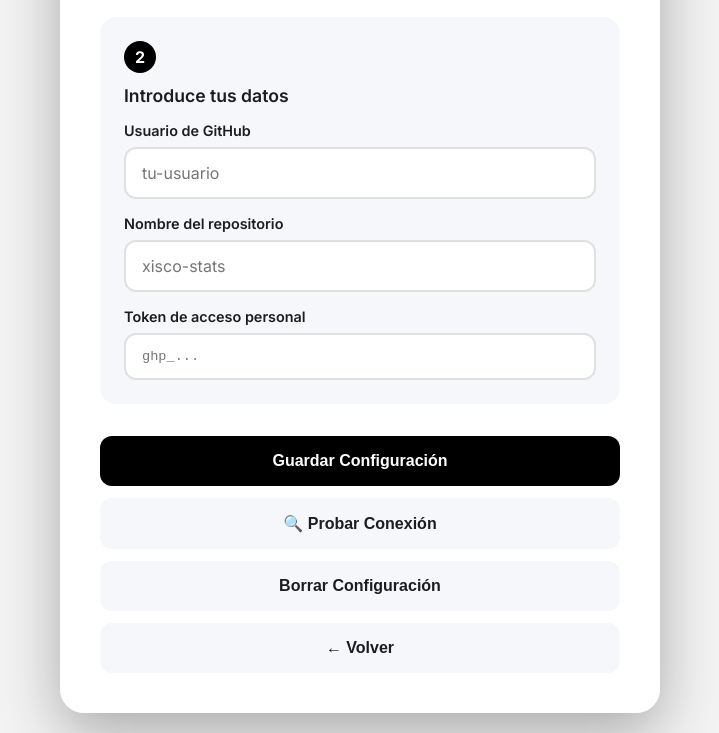
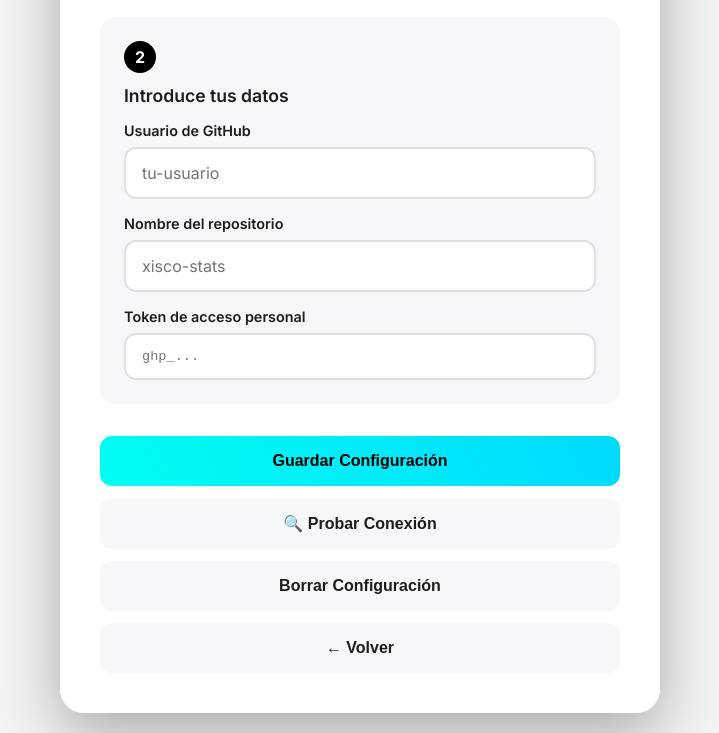
Before and after one commit to xiscobarcelo/pool, a plain HTML site: page config-github.html in a window 1280 px wide. Shown: the part 600-1333 px from the top of the page, without its empty margins (280-999 px from the left). Drawn offline with Linux system fonts and the light colour scheme.

Commit message:
Update config-github.html

```diff
--- a/config-github.html
+++ b/config-github.html
@@ -126,14 +126,15 @@
         }
 
         .btn-primary {
-            background: #000;
-            color: white;
+background: linear-gradient(62deg,rgba(0, 255, 242, 1) 0%, rgba(0, 217, 255, 1) 100%);
+            color: dark;
         }
 
         .btn-primary:hover {
             background: #0051d5;
             transform: translateY(-2px);
             box-shadow: 0 8px 20px rgba(0, 122, 255, 0.3);
+			color:white;
         }
 
         .btn-secondary {
```
